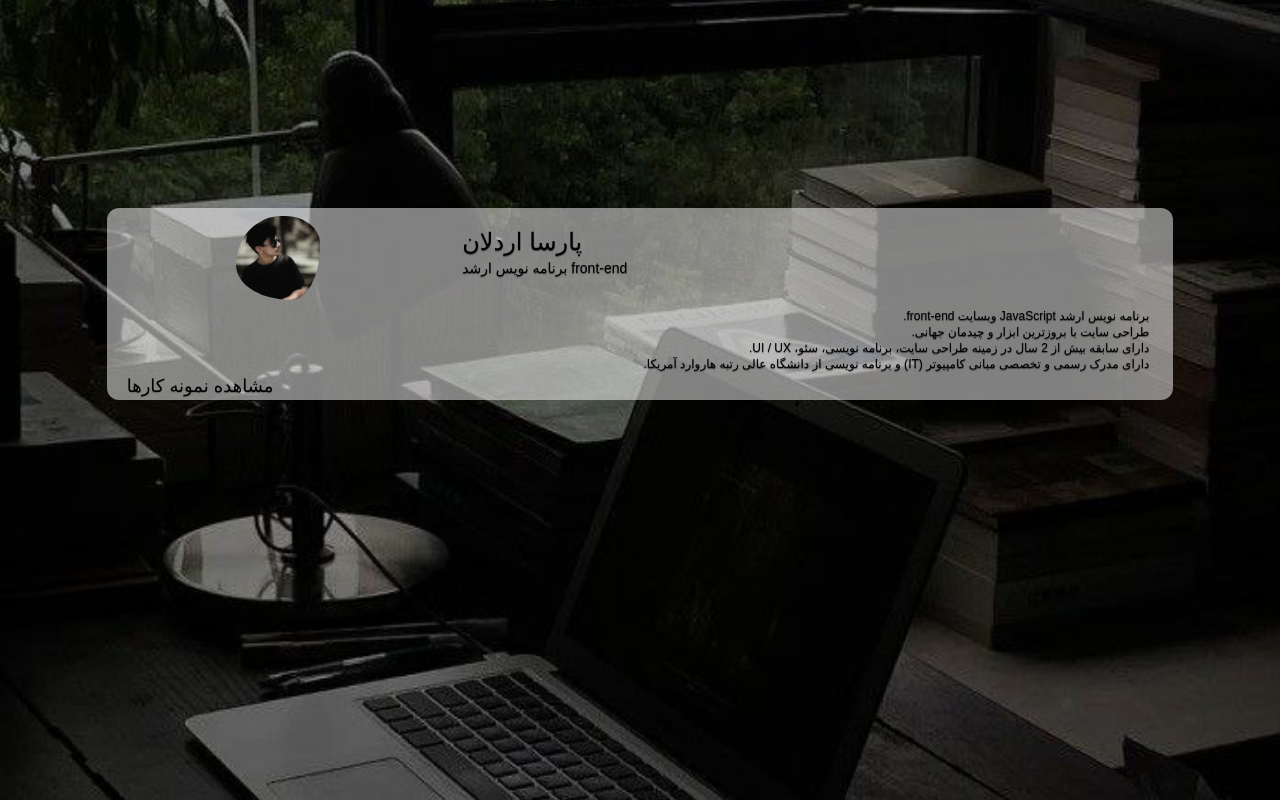
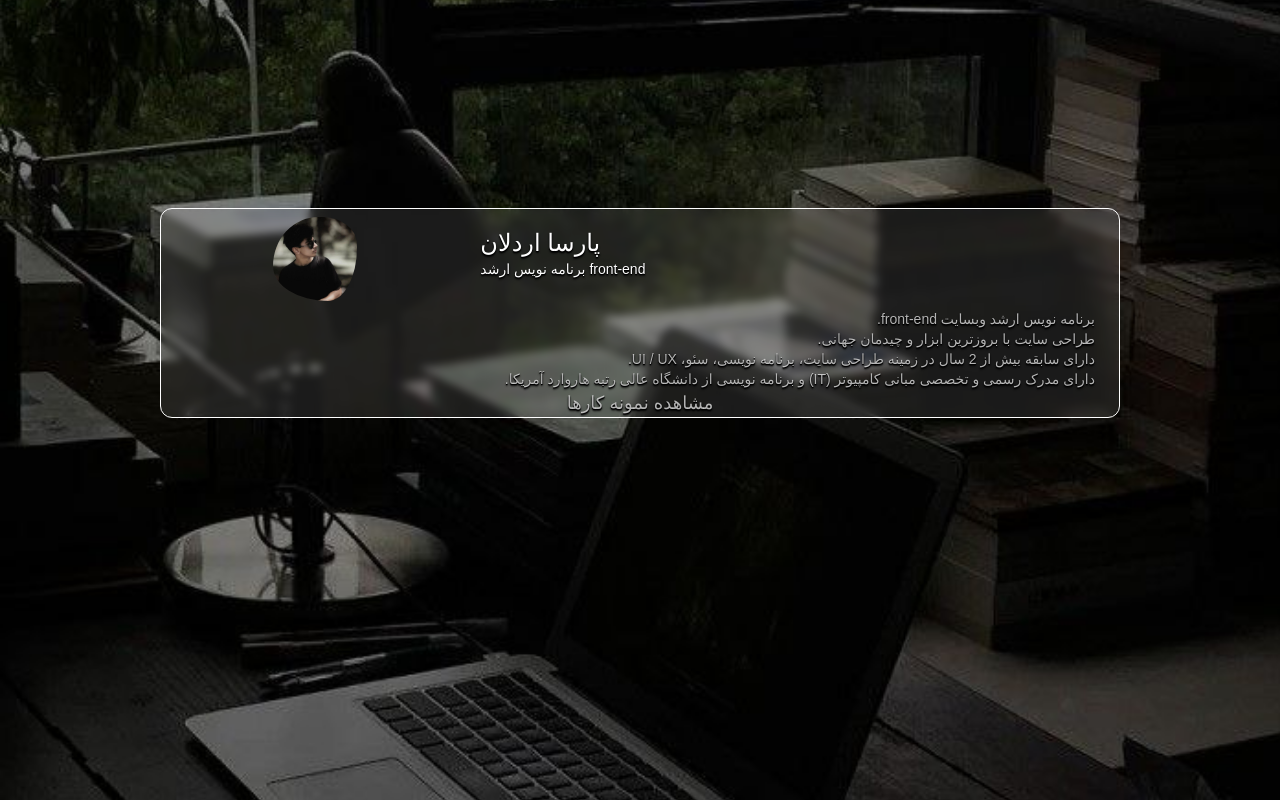
Before and after one commit to parsa-ardalan/weblog, a Next.js app: page /components/main/Main in a window 1280 px wide. Built offline with nearby package versions, Linux system fonts and the light colour scheme.

Commit message:
ui ux changes

```diff
--- a/pages/components/main/Bottom.jsx
+++ b/pages/components/main/Bottom.jsx
@@ -4,11 +4,11 @@ export default function Bottom() {
 
     return (
 
-        <div className="w-full h-1/6 px-5" dir="ltr">
+        <div className="w-full h-1/6 flex items-center justify-center" dir="ltr">
 
             <Link href={"#"} >
 
-                <h3 className="text-lg text-shadow-xs text-shadow-black/20"> مشاهده نمونه کارها </h3>
+                <h3 className="text-lg text-white/70 text-shadow-sm text-shadow-black"> مشاهده نمونه کارها </h3>
 
             </Link>
 
--- a/pages/components/main/Main.jsx
+++ b/pages/components/main/Main.jsx
@@ -6,7 +6,7 @@ export default function Main() {
 
     return (
 
-        <div className="container mx-auto bg-white/50 rounded-xl w-5/6 h-3/5 mt-52">
+        <div className="container mx-auto bg-white/10 backdrop-blur-xs border border-white rounded-xl w-3/4 h-3/5 mt-52">
 
             <Top />
 
--- a/pages/components/main/Middle.jsx
+++ b/pages/components/main/Middle.jsx
@@ -4,9 +4,9 @@ export default function Middle() {
 
         <div className="w-full h-3/6">
 
-            <p dir="rtl" className="px-6 text-xs text-black text-shadow-xs text-shadow-black/50">
+            <p dir="rtl" className="px-6 text-sm text-white/70 text-shadow-sm text-shadow-black">
 
-                برنامه نویس ارشد JavaScript وبسایت front-end.
+                برنامه نویس ارشد وبسایت front-end.
 
                 <br />
                 طراحی سایت با بروزترین ابزار و چیدمان جهانی.
--- a/pages/components/main/Top.jsx
+++ b/pages/components/main/Top.jsx
@@ -26,7 +26,7 @@ export default function Top() {
                 {/* name  */}
                 <div className="w-full h-1/2 flex items-end justify-right">
 
-                    <h1 className="text-2xl text-black text-shadow-xs text-shadow-black/50">
+                    <h1 className="text-2xl text-white text-shadow-sm text-shadow-black">
                         {bio.personalInfo.firstName + " " + bio.personalInfo.lastName}
                     </h1>
 
@@ -34,9 +34,9 @@ export default function Top() {
 
                 {/* nickname */}
 
-                <div className=" w-full h-1/2">
+                    <div className=" w-full h-1/2">
 
-                    <h2 className="text-sm text-black text-shadow-xs text-shadow-black/50"> {bio.personalInfo.jobTitle} </h2>
+                    <h2 className="text-sm text-white text-shadow-sm text-shadow-black"> {bio.personalInfo.jobTitle} </h2>
 
                 </div>
 
```
